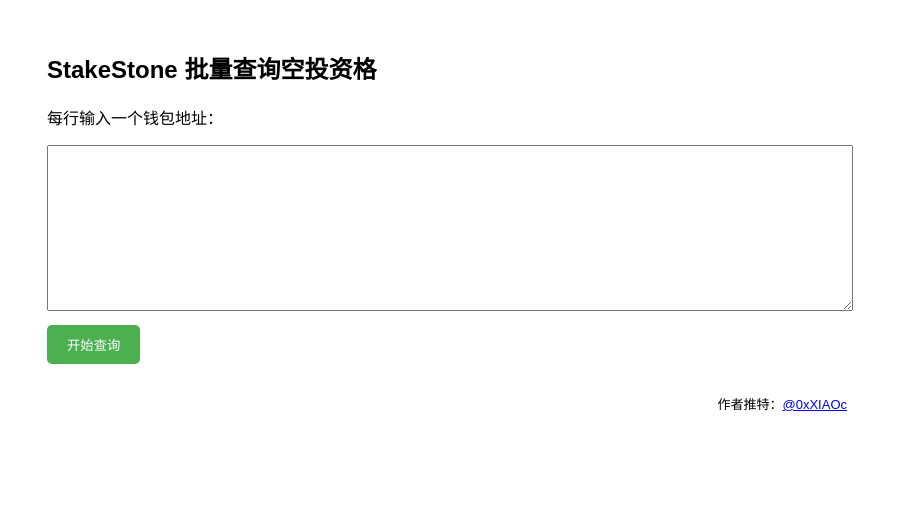
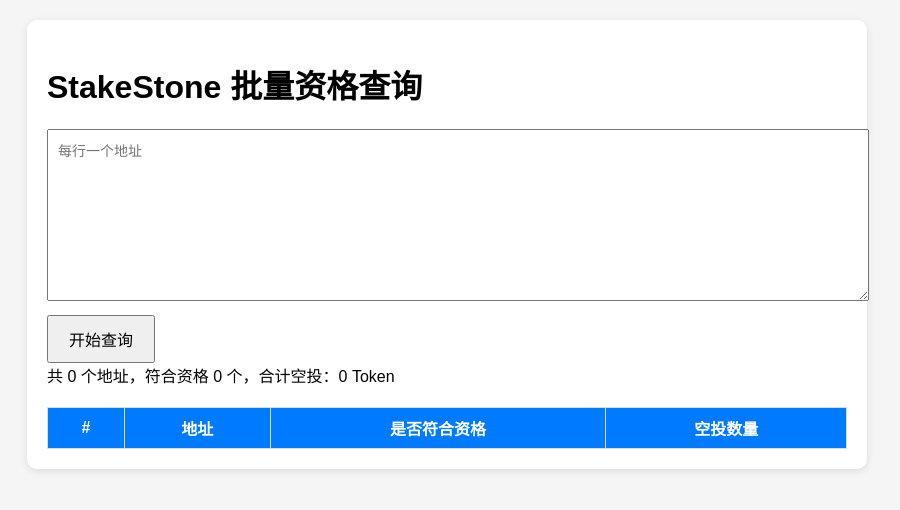
Before and after one commit to 7CCCCC21X/sto, a website: page index.html in a window 1280 px wide. Both pictures are taken after a click on the button "开始查询". Shown: the whole page, without its empty margins (193-1093 px from the left). Drawn offline with Linux system fonts and the light colour scheme.

Commit message:
Update index.html

```diff
--- a/index.html
+++ b/index.html
@@ -1,62 +1,80 @@
 <!DOCTYPE html>
 <html lang="zh">
 <head>
-  <meta charset="UTF-8" />
-  <title>StakeStone 空投查询</title>
+  <meta charset="UTF-8">
+  <meta name="viewport" content="width=device-width, initial-scale=1.0">
+  <title>StakeStone 批量查询工具</title>
   <style>
-    body { font-family: sans-serif; max-width: 800px; margin: auto; padding: 30px; }
-    textarea { width: 100%; height: 160px; margin-bottom: 10px; }
-    button {
-      padding: 10px 20px; background: #4caf50; color: white; border: none;
-      border-radius: 5px; cursor: pointer;
-    }
-    button:hover { background: #388e3c; }
+    body { font-family: sans-serif; background: #f5f5f5; margin: 0; padding: 20px; }
+    .container { max-width: 800px; margin: auto; background: white; padding: 20px; border-radius: 10px; box-shadow: 0 2px 8px rgba(0,0,0,0.1); }
+    textarea { width: 100%; height: 150px; padding: 10px; font-size: 14px; }
+    button { margin-top: 10px; padding: 10px 20px; font-size: 16px; cursor: pointer; }
     table { width: 100%; margin-top: 20px; border-collapse: collapse; }
-    th, td { padding: 8px; border: 1px solid #ccc; text-align: center; }
-    th { background: #f0f0f0; }
+    th, td { border: 1px solid #ddd; padding: 8px; text-align: center; }
+    th { background-color: #007bff; color: white; }
+    .green { color: green; font-weight: bold; }
+    .red { color: red; font-weight: bold; }
   </style>
 </head>
 <body>
-
-  <h2>StakeStone 批量查询空投资格</h2>
-  <p>每行输入一个钱包地址：</p>
-  <textarea id="input"></textarea>
-  <button onclick="check()">开始查询</button>
-
-  <table id="resultTable" style="display:none;">
-    <thead>
-      <tr><th>序号</th><th>地址</th><th>是否符合空投</th><th>是否大户</th></tr>
-    </thead>
-    <tbody id="resultBody"></tbody>
-  </table>
+  <div class="container">
+    <h1>StakeStone 批量资格查询</h1>
+    <textarea id="addressInput" placeholder="每行一个地址"></textarea>
+    <button onclick="query()">开始查询</button>
+    <div id="stats"></div>
+    <table id="resultTable" style="display:none">
+      <thead>
+        <tr>
+          <th>#</th>
+          <th>地址</th>
+          <th>是否符合资格</th>
+          <th>空投数量</th>
+        </tr>
+      </thead>
+      <tbody id="tableBody"></tbody>
+    </table>
+  </div>
 
   <script>
-    async function check() {
-      const input = document.getElementById("input").value.trim();
-      const addresses = input.split("\n").map(x => x.trim()).filter(Boolean);
-      if (addresses.length === 0) return alert("请输入地址");
+    async function query() {
+      const input = document.getElementById('addressInput').value;
+      const addresses = [...new Set(input.split(/\s+/).filter(a => a.startsWith('0x') && a.length === 42))];
+      const table = document.getElementById('resultTable');
+      const tbody = document.getElementById('tableBody');
+      const stats = document.getElementById('stats');
 
-      const url = `https://sto-avp85vpx0-7ccccc21xs-projects.vercel.app/api/check-stake?addresses=${addresses.join(',')}`;
-      const res = await fetch(url);
-      const json = await res.json();
+      tbody.innerHTML = '';
+      let qualifiedCount = 0, totalTokens = 0;
 
-      const tbody = document.getElementById("resultBody");
-      tbody.innerHTML = "";
-      addresses.forEach((addr, i) => {
-        const data = json.results[addr];
-        const qualified = data?.tokenQualified === '1' ? "✅ 是" : "❌ 否";
-        const largeTrader = data?.isLargeTrader ? "✅ 是" : "❌ 否";
-        const row = `<tr><td>${i + 1}</td><td>${addr}</td><td>${qualified}</td><td>${largeTrader}</td></tr>`;
-        tbody.innerHTML += row;
-      });
+      for (let i = 0; i < addresses.length; i++) {
+        const addr = addresses[i];
+        try {
+          const res = await fetch(`/api/proxy?url=${encodeURIComponent(`https://claims.stakestone.io/api/credentials?walletAddress=${addr}&batchId=0`)}`);
+          const json = await res.json();
 
-      document.getElementById("resultTable").style.display = "table";
+          const qualified = parseInt(json.tokenQualified) > 0;
+          const tr = document.createElement('tr');
+          tr.innerHTML = `
+            <td>${i + 1}</td>
+            <td>${addr}</td>
+            <td class="${qualified ? 'green' : 'red'}">${qualified ? '✅ 是' : '❌ 否'}</td>
+            <td>${json.tokenQualified}</td>
+          `;
+          tbody.appendChild(tr);
+
+          if (qualified) {
+            qualifiedCount++;
+            totalTokens += parseInt(json.tokenQualified);
+          }
+        } catch (e) {
+          const tr = document.createElement('tr');
+          tr.innerHTML = `<td>${i + 1}</td><td colspan="3" style="color:red">${addr} 查询失败</td>`;
+          tbody.appendChild(tr);
+        }
+      }
+      table.style.display = '';
+      stats.innerHTML = `共 ${addresses.length} 个地址，符合资格 ${qualifiedCount} 个，合计空投：${totalTokens} Token`;
     }
   </script>
-
-  <div style="text-align:right;margin-top:30px;font-size:13px;">
-    作者推特：<a href="https://x.com/0xXIAOc" target="_blank">@0xXIAOc</a>
-  </div>
-
 </body>
 </html>
```
